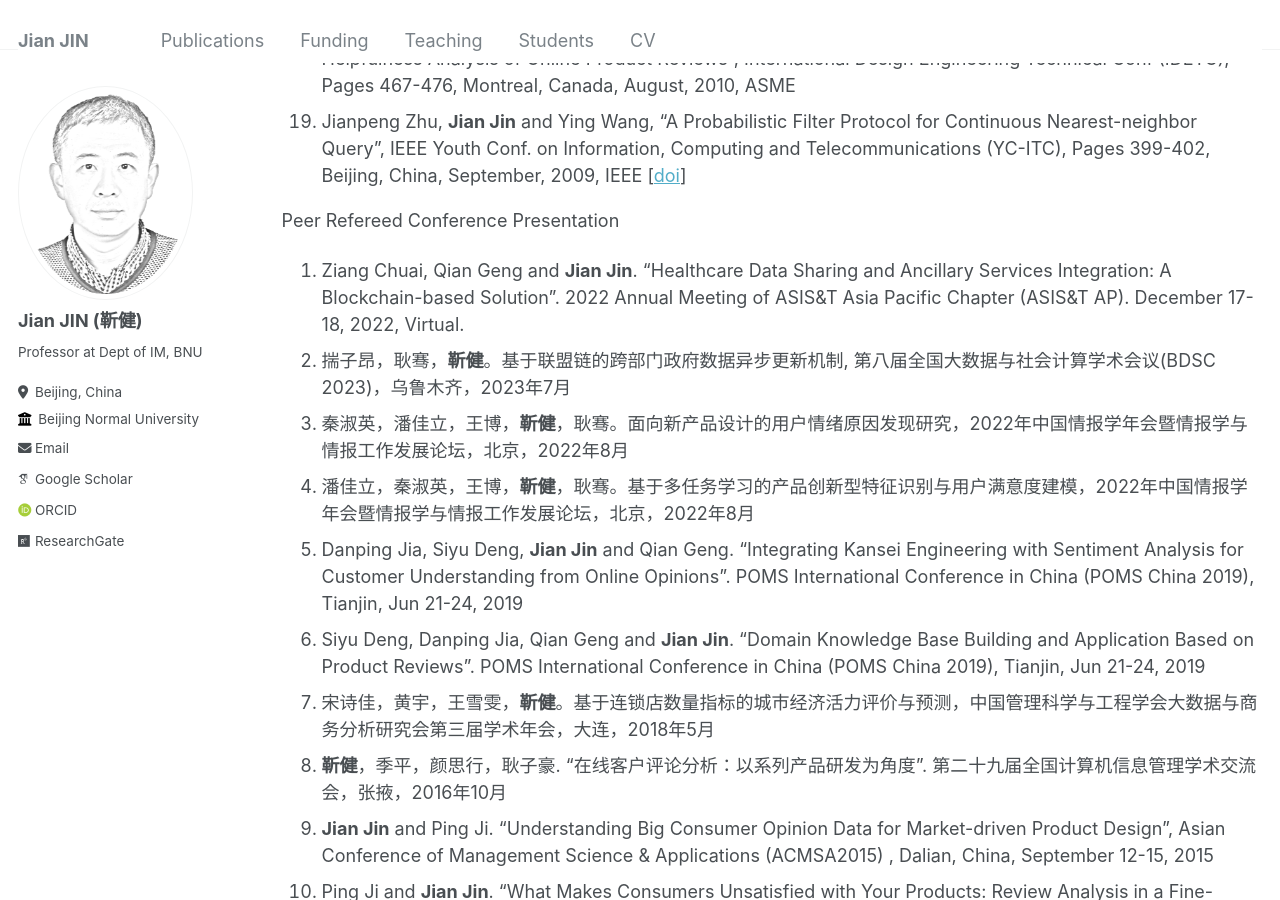
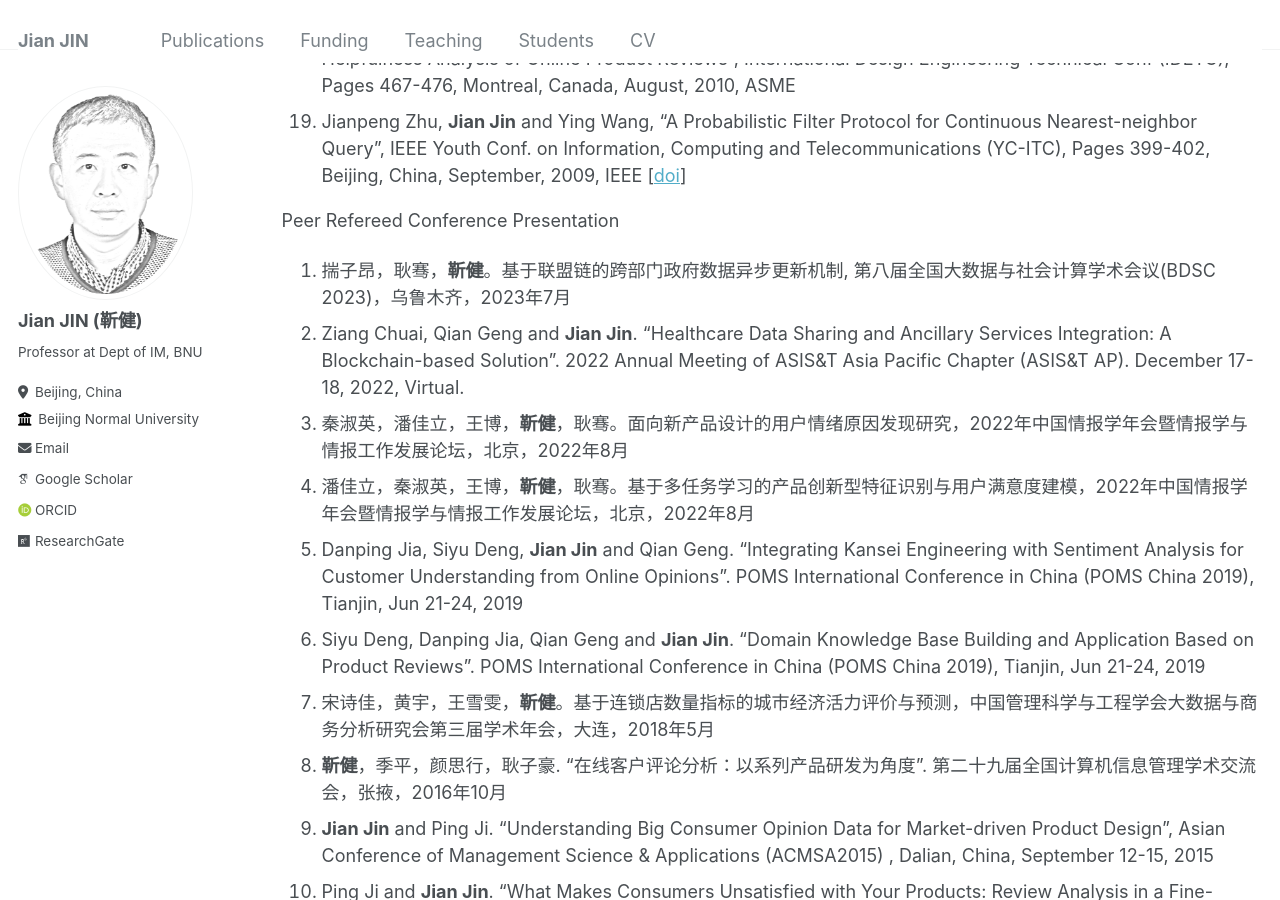
Before and after one commit to xjtujay/xjtujay.github.io, a Jekyll site: the page built from _pages/publications.md, in a window 1280 px wide and 900 px high, scrolled down 5982 px. Built offline with Jekyll 4.4.1, drawn with Linux system fonts in a browser that asks for light colours; some web fonts are replaced; a script that is not in the unit is left out.

```diff
--- a/_pages/publications.md
+++ b/_pages/publications.md
@@ -93,8 +93,8 @@ Peer Refereed Conference Paper
 1.	Jianpeng Zhu, **Jian Jin** and Ying Wang, "A Probabilistic Filter Protocol for Continuous Nearest-neighbor Query", IEEE Youth Conf. on Information, Computing and Telecommunications (YC-ITC), Pages 399-402, Beijing, China, September, 2009, IEEE [[doi](https://doi.org/10.1109/YCICT.2009.5382333)]
 
 Peer Refereed Conference Presentation
-13.	Ziang Chuai, Qian Geng and **Jian Jin**. "Healthcare Data Sharing and Ancillary Services Integration: A Blockchain-based Solution". 2022 Annual Meeting of ASIS&T Asia Pacific Chapter (ASIS&T AP). December 17-18, 2022, Virtual.
-12.	揣子昂，耿骞，**靳健**。基于联盟链的跨部门政府数据异步更新机制, 第八届全国大数据与社会计算学术会议(BDSC 2023)，乌鲁木齐，2023年7月
+13.	揣子昂，耿骞，**靳健**。基于联盟链的跨部门政府数据异步更新机制, 第八届全国大数据与社会计算学术会议(BDSC 2023)，乌鲁木齐，2023年7月
+12.	Ziang Chuai, Qian Geng and **Jian Jin**. "Healthcare Data Sharing and Ancillary Services Integration: A Blockchain-based Solution". 2022 Annual Meeting of ASIS&T Asia Pacific Chapter (ASIS&T AP). December 17-18, 2022, Virtual.
 11.	秦淑英，潘佳立，王博，**靳健**，耿骞。面向新产品设计的用户情绪原因发现研究，2022年中国情报学年会暨情报学与情报工作发展论坛，北京，2022年8月
 10.	潘佳立，秦淑英，王博，**靳健**，耿骞。基于多任务学习的产品创新型特征识别与用户满意度建模，2022年中国情报学年会暨情报学与情报工作发展论坛，北京，2022年8月
 9.	Danping Jia, Siyu Deng, **Jian Jin** and Qian Geng. "Integrating Kansei Engineering with Sentiment Analysis for Customer Understanding from Online Opinions". POMS International Conference in China (POMS China 2019), Tianjin, Jun 21-24, 2019
```
